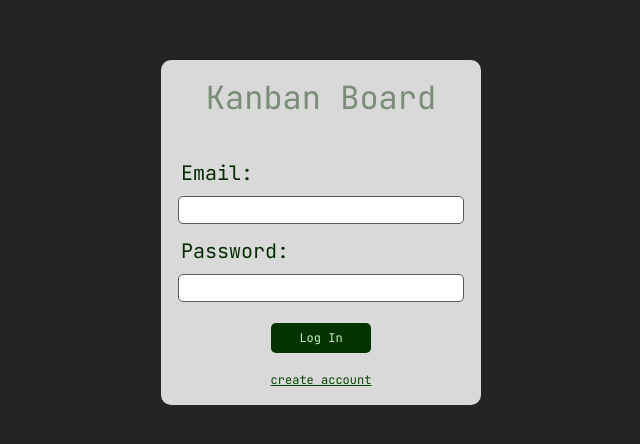
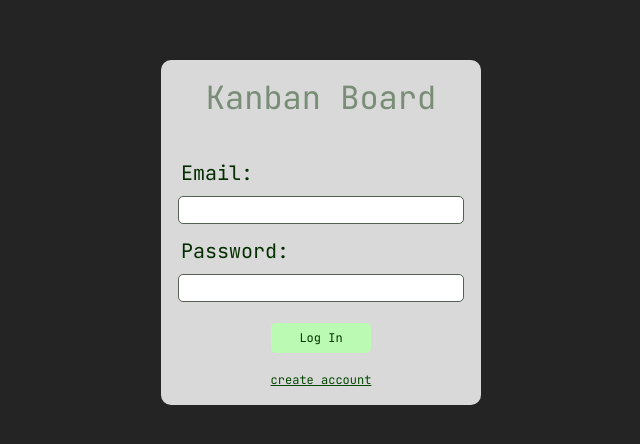
Before and after one commit to IgorEmerick/app-kanban, a React (Create React App) app: page /login in a window 1280 px wide. Shown: the part 168-612 px from the top of the page, without its empty margins (319-959 px from the left). Built offline with nearby package versions, Linux system fonts and the light colour scheme.

Commit message:
feature: add authentication to login page

```diff
--- a/src/pages/user/Login/index.tsx
+++ b/src/pages/user/Login/index.tsx
@@ -1,6 +1,9 @@
-import { useCallback } from 'react';
+import axios from 'axios';
+import { ChangeEvent, useCallback, useState } from 'react';
 import { useNavigate } from 'react-router-dom';
+import { defaultSwal } from '../../../components/defaultSwal';
 import { CleanContainer } from '../../../containers/CleanContainer';
+import { validateEmail } from '../../../utils/validateEmail';
 import {
   Input,
   Label,
@@ -8,10 +11,66 @@ import {
   LoginButton,
   LoginContainer,
   LoginTitle,
+  ErrorMessage,
 } from './styles';
 
 export function Login(): JSX.Element {
+  const [email, setEmail] = useState('');
+  const [password, setPassword] = useState('');
+  const [validEmail, setValidEmail] = useState(false);
+  const [validPassword, setValidPassword] = useState(false);
+  const [invalidAuthentication, setInvalidAuthentication] = useState(false);
+
   const navigate = useNavigate();
+
+  const changeEmail = useCallback(
+    (event: ChangeEvent<HTMLInputElement>) => {
+      setEmail(event.target.value);
+
+      setValidEmail(validateEmail(event.target.value));
+
+      if (invalidAuthentication) {
+        setInvalidAuthentication(false);
+      }
+    },
+    [invalidAuthentication],
+  );
+
+  const changePassword = useCallback(
+    (event: ChangeEvent<HTMLInputElement>) => {
+      setPassword(event.target.value);
+
+      setValidPassword(event.target.value.length >= 8);
+
+      if (invalidAuthentication) {
+        setInvalidAuthentication(false);
+      }
+    },
+    [invalidAuthentication],
+  );
+
+  const authenticate = useCallback(async () => {
+    try {
+      const { data } = await axios.post(
+        `${process.env.REACT_APP_API_URL}/user/authenticate`,
+        { email, password },
+      );
+
+      localStorage.setItem('auth_token', data.token);
+    } catch (error: any) {
+      if (error.response.status === 401) {
+        setInvalidAuthentication(true);
+
+        return;
+      }
+
+      defaultSwal.fire(
+        `${error.response.status}!`,
+        error.response.data.message,
+        'error',
+      );
+    }
+  }, [email, password]);
 
   const redirectToCreateAccount = useCallback(() => {
     navigate('/create-account', { replace: true });
@@ -23,12 +82,26 @@ export function Login(): JSX.Element {
         <LoginTitle>Kanban Board</LoginTitle>
 
         <Label margin_top="2.5625rem">Email:</Label>
-        <Input />
+        <Input onChange={changeEmail} invalid={invalidAuthentication} />
 
         <Label margin_top="0.875rem">Password:</Label>
-        <Input />
+        <Input
+          onChange={changePassword}
+          invalid={invalidAuthentication}
+          type="password"
+        />
 
-        <LoginButton>Log In</LoginButton>
+        <ErrorMessage active={invalidAuthentication}>
+          * Invalid email or password!
+        </ErrorMessage>
+
+        <LoginButton
+          disabled={!validEmail || !validPassword}
+          onClick={authenticate}
+          invalid={invalidAuthentication}
+        >
+          Log In
+        </LoginButton>
 
         <LoginLink onClick={redirectToCreateAccount}>create account</LoginLink>
       </LoginContainer>
--- a/src/pages/user/Login/styles.ts
+++ b/src/pages/user/Login/styles.ts
@@ -38,11 +38,15 @@ export const Label = styled.label<ILabelProps>`
   color: #042e00;
 `;
 
-export const Input = styled.input`
+interface IInputProps {
+  invalid: boolean;
+}
+
+export const Input = styled.input<IInputProps>`
   width: 17.5rem;
   height: 1.5rem;
   margin-top: 0.625rem;
-  border: 0.0625rem solid #546053;
+  border: 0.0625rem solid ${props => (props.invalid ? '#FF0000' : '#546053')};
   border-radius: 0.3125rem;
   background-color: #ffffff;
 
@@ -54,13 +58,36 @@ export const Input = styled.input`
   color: #042900;
 `;
 
-export const LoginButton = styled.button`
+interface IErrorMessageProps {
+  active: boolean;
+}
+
+export const ErrorMessage = styled.span<IErrorMessageProps>`
+  width: 17.5rem;
+
+  display: ${props => (props.active ? 'block' : 'none')};
+  align-items: center;
+
+  font-family: 'JetBrains Mono';
+  font-style: normal;
+  font-weight: 500;
+  font-size: 0.625rem;
+  line-height: 0.8125rem;
+  color: #ff0000;
+`;
+
+interface ILoginButtonProps {
+  invalid: boolean;
+}
+
+export const LoginButton = styled.button<ILoginButtonProps>`
   width: 6.25rem;
   height: 1.875rem;
-  margin-top: 1.3125rem;
+  margin-top: ${props => (props.invalid ? '0.5rem' : '1.3125rem')};
   border: none;
   border-radius: 0.3125rem;
-  background-color: ${props => (props.disabled ? '#BAFAB3' : '#043300')};
+  background-color: ${props =>
+    props.disabled || props.invalid ? '#BAFAB3' : '#043300'};
 
   display: flex;
   justify-content: center;
@@ -71,7 +98,7 @@ export const LoginButton = styled.button`
   font-weight: 400;
   font-size: 0.75rem;
   line-height: 1rem;
-  color: ${props => (props.disabled ? '#043300' : '#bafab3')};
+  color: ${props => (props.disabled || props.invalid ? '#043300' : '#bafab3')};
 `;
 
 export const LoginLink = styled.span`
```
Also changed, not shown: 1 other file (tests, documents, lock files or other folders).
